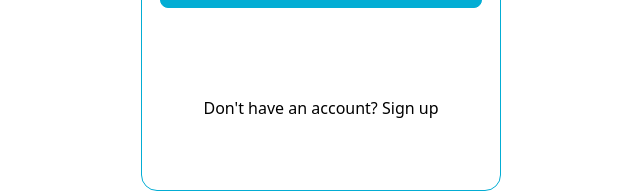
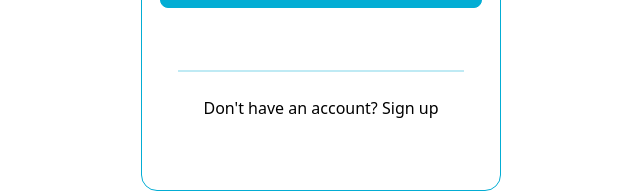
Before and after one commit to FelipeCardos/PTI, a React (Vite) app in the folder Projeto/code/client/shop-vite/: page /signin in a window 1280 px wide. Shown: the part 559-752 px from the top of the page, without its empty margins (319-959 px from the left). Built offline with nearby package versions, Linux system fonts and the light colour scheme.

Commit message:
Hiperligação no Navbar atualizada

```diff
--- a/Projeto/code/client/shop-vite/src/components/Header/Navbar/NavBar.jsx
+++ b/Projeto/code/client/shop-vite/src/components/Header/Navbar/NavBar.jsx
@@ -51,7 +51,7 @@ export default function Navbar() {
       </button>
       <button
         onClick={() => {
-          navigate("/login");
+          navigate("/signin");
         }}
         className='btnSignIn'
       >
--- a/Projeto/code/client/shop-vite/src/components/Signin/Signin.css
+++ b/Projeto/code/client/shop-vite/src/components/Signin/Signin.css
@@ -81,6 +81,6 @@ a {
 }
 
 .hr {
-  width: 60%;
-  border: 1px solid white;
+  width: 80%;
+  border: 1px solid #03add4;
 }
```
